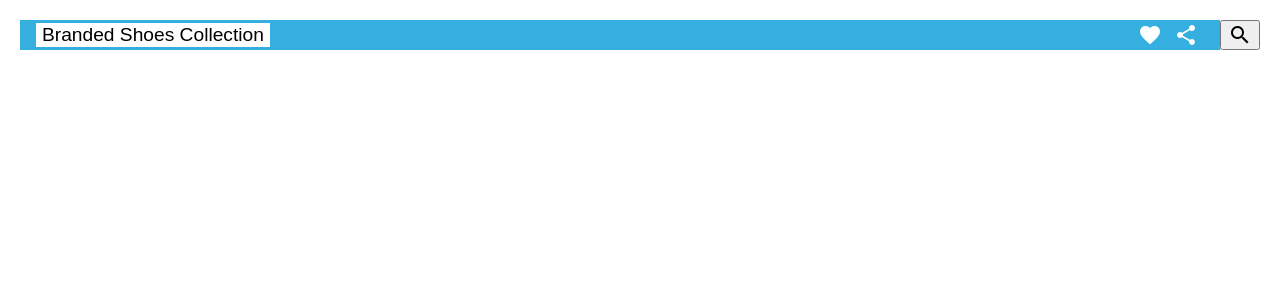
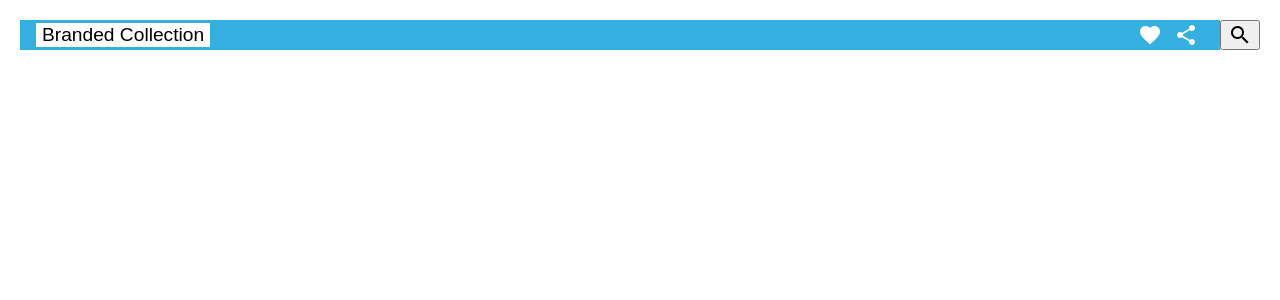
Before and after one commit to vishalbhagwat72/Product-Page, an Angular app: page / in a window 1280 px wide. Shown: the top 300 px of the page. Built offline with nearby package versions, Linux system fonts and the light colour scheme.

Commit message:
1 file modified

```diff
--- a/src/app/app.component.html
+++ b/src/app/app.component.html
@@ -9,7 +9,7 @@
   <nav class="header">
     <mat-toolbar class="bar">
       <button class="product-link" (click)="onButtonClicked()">
-        Branded Shoes Collection
+        Branded  Collection
       </button>
       <span class="sample"></span>
       <button mat-icon-button class="favorite-icon">
```
